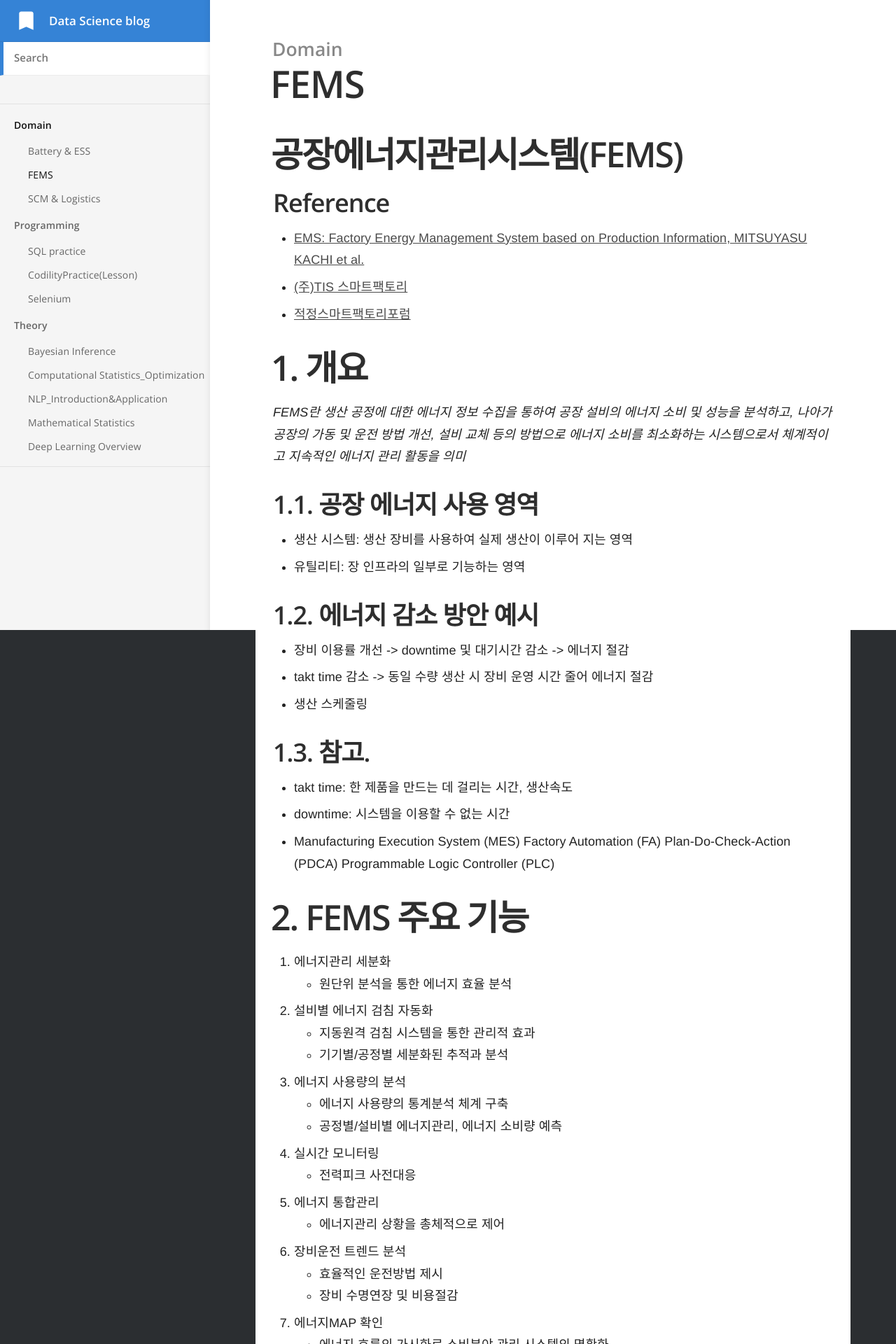
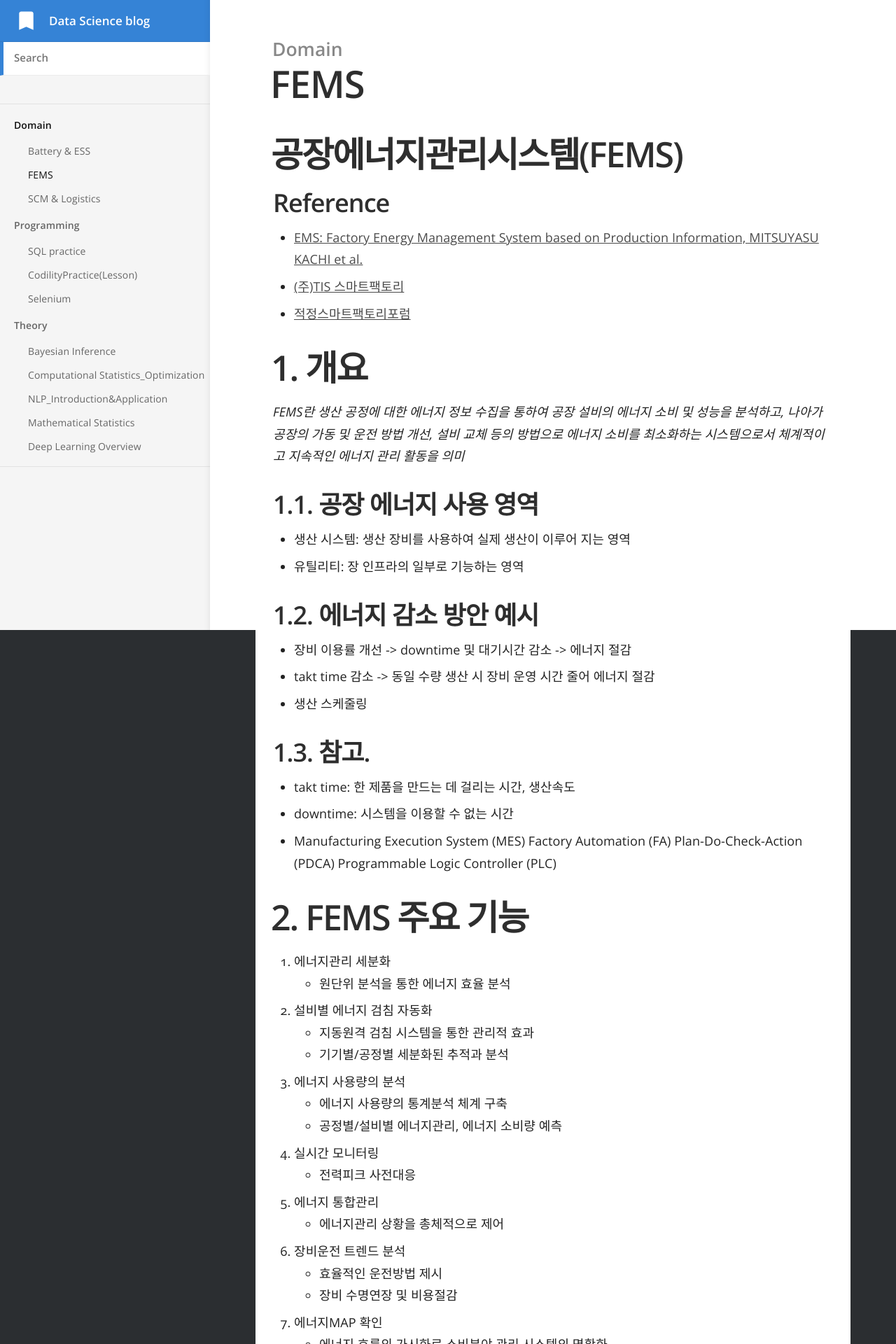
Before and after one commit to yrk3434/yrk3434.github.io, a Jekyll site: the page built from _docs/Domain/FEMS.md, in a window 1280 px wide. Shown: the top 1920 px of the page at 70% size. Built offline with Jekyll 4.4.1, drawn with Linux system fonts in a browser that asks for light colours.

Commit message:
Update _typography.scss

```diff
--- a/_sass/_typography.scss
+++ b/_sass/_typography.scss
@@ -8,7 +8,7 @@ html {
 body {
 	height: 100%;
 	max-height: 100%;
-	font-family: 'Nanum Gothic', sans-serif;
+	font-family: "Open Sans", sans-serif;
 	letter-spacing: 0.01rem;
 	font-size: 1.8em;
 	line-height: 1.75em;
```
